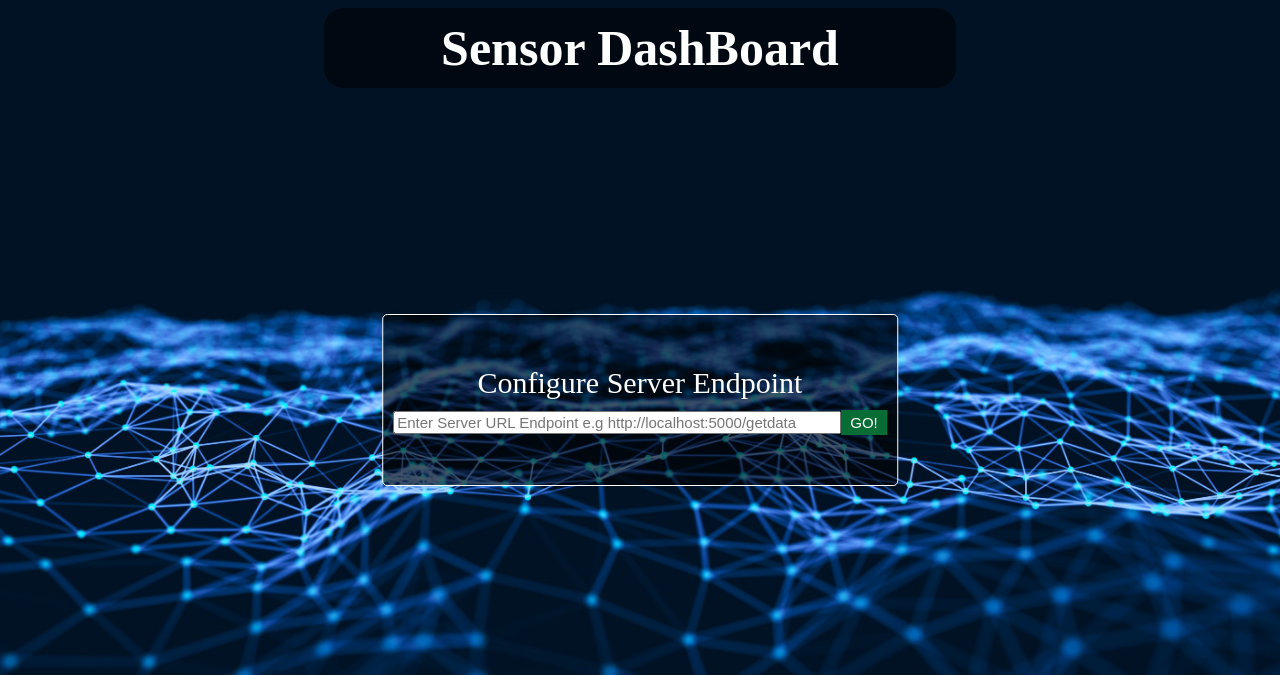
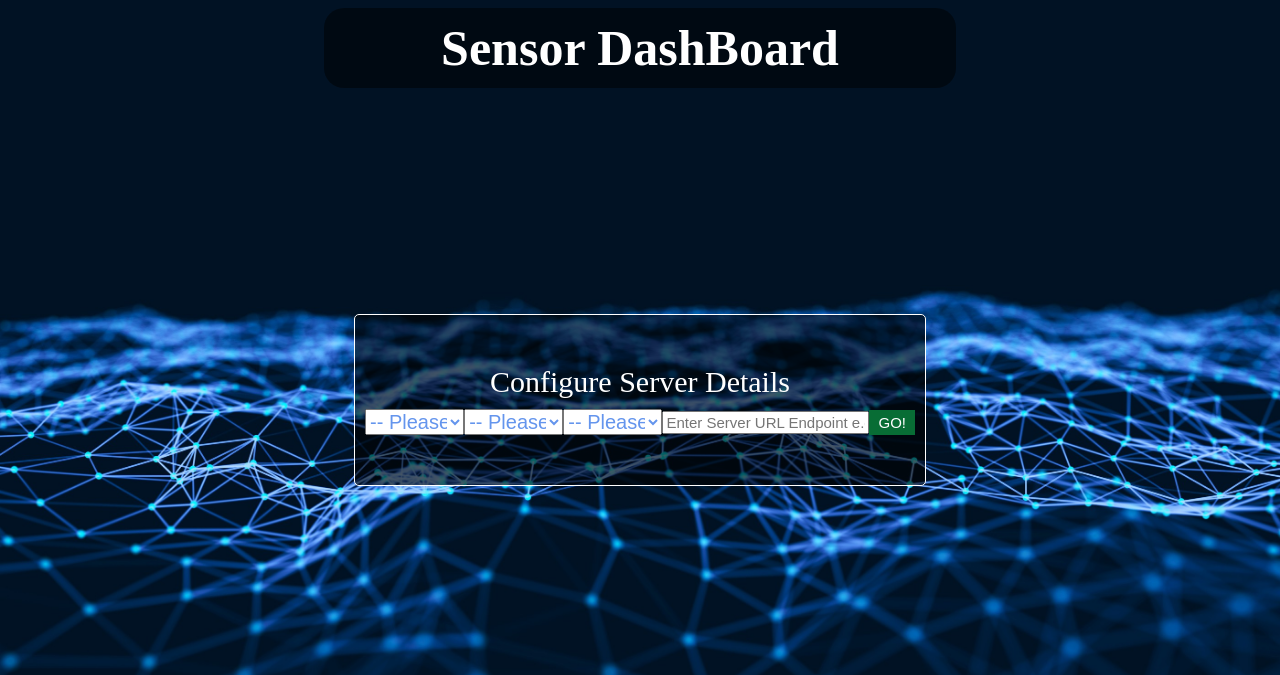
Before and after one commit to emylincon/frontend, a Flask app: page / in a window 1280 px wide. Shown: the top 675 px of the page. Run offline with Flask 2, Linux system fonts and the light colour scheme; some libraries are stand-ins or nearby versions.

Commit message:
popup.html imporved

```diff
--- a/templates/popup.html
+++ b/templates/popup.html
@@ -23,13 +23,33 @@
 
     <div class="popup">
         <div class="myTitlesub" >
-            Configure Server Endpoint
+            Configure Server Details
         </div>
-        <div class="myform">
-            <form id='form' action='/set_url' method="POST" enctype='multipart/form-data'>
-                    <input type='text' class="input" id='url' name='url' value='' placeholder="Enter Server URL Endpoint e.g http://localhost:5000/getdata" required>
-                    <input class="run" id="run" type='submit' value='GO!'>
+        <div class="myForm">
+            <form id='form' action='/set_data' method="POST" enctype='multipart/form-data'>
+                <select id="display_max" name="display_max" required>
+                    <option selected="true" disabled="disabled">-- Please Select No of Display Samples --</option>
+                    {% for i in range(20, 101, 10) %}
+                        <option value={{ i }}>{{ i }}</option>
+                    {% endfor %}
+                </select>
+                <select  id="refresh_rate" name="refresh_rate" required>
+                    <option selected="true" disabled="disabled">-- Please Select Refresh rate --</option>
+                    {% for i in range(1, 11) %}
+                        <option value={{ i }}>{{ i }}s</option>
+                    {% endfor %}
+                </select>
+                <select  id="store_max" name="store_max" required>
+                    <option selected="true" disabled="disabled">-- Please Select Max Storage Limit --</option>
+                    {% for i in range(200, 501, 100) %}
+                        <option value={{ i }}>{{ i }}</option>
+                    {% endfor %}
+                </select>
+                <input type='text' class="input" id='url' name='url' value='' placeholder="Enter Server URL Endpoint e.g http://localhost:5000/getdata" required>
+
+                <input class="run" id="run" type='submit' value='GO!'>
         </form>
+
         </div>
 
     </div>
```
